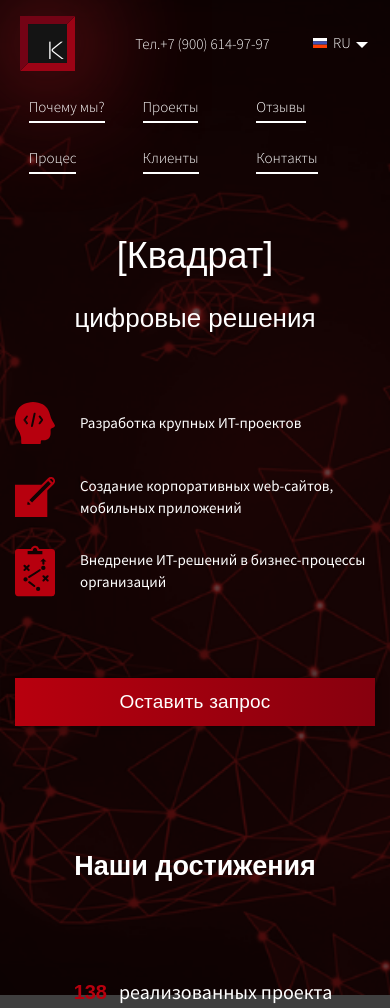
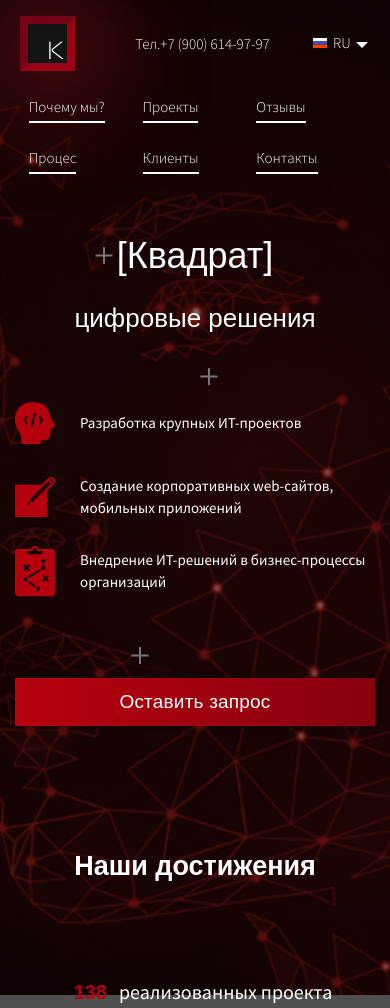
Before and after one commit to KhrystynaRypetska/KhrystynaRypetska.github.io, a PHP site: page / in a window 390 px wide. Shown: the top 1008 px of the page. Run offline with PHP 8.4, Linux system fonts and the light colour scheme; some libraries are stand-ins or nearby versions; some web fonts are replaced; grey boxes are pictures that could not be loaded.

Commit message:
add plus

```diff
--- a/matin/lending_1/app/assets/_src/scss/blocks/_banner.scss
+++ b/matin/lending_1/app/assets/_src/scss/blocks/_banner.scss
@@ -9,6 +9,40 @@
   right: 0;
   bottom: 0;
   margin-top: 9vh;
+  .plus {
+    width: 17px;
+    height: 17px;
+    position: absolute;
+    opacity: 0;
+    @media (max-width: 768px) {
+      opacity: 1;
+    }
+
+    span {
+      position: absolute;
+      background-color: #767676;
+      width: 2px;
+      height: 17px;
+
+    }
+    .plus-h {
+      transform: rotate(90deg);
+    }
+    &.icons-plus {
+      top: 32%;
+      right: 44%;
+    }
+    &.title-plus {
+      top: 9%;
+      left: 22%;
+    }
+    &.btn-plus {
+      top: 85%;
+      left: 32%;
+    }
+  }
+
+
   @media (max-width: 1024px) {
     margin-top: 0;
   }
--- a/matin/lending_1/app/assets/_src/scss/blocks/_projects.scss
+++ b/matin/lending_1/app/assets/_src/scss/blocks/_projects.scss
@@ -32,6 +32,12 @@
 
     z-index: 3;
 
+    &:active {
+      box-shadow: 0 0 0 1px rgb(156, 22, 31) inset;
+      span {
+        transform: scale(.8);
+      }
+    }
     &.owl-prev {
       left: 25px;
       @media (max-width: 768px) {
--- a/matin/lending_1/app/assets/_src/scss/components/_sections.scss
+++ b/matin/lending_1/app/assets/_src/scss/components/_sections.scss
@@ -12,7 +12,7 @@
     display: block;
     position: absolute;
 
-    background-color: rgba(0, 0, 0, 0.6);
+    background-color: rgba(0, 0, 0, 0.5);
     width: 100%;
     height: 100%;
 
@@ -33,6 +33,7 @@
     @media (max-width: 479px) {
       padding-bottom: 100px;
     }
+
 
     &__bg {
       position: absolute;
@@ -117,7 +118,6 @@
       position: absolute;
       width: 100%;
       height: calc(100% - 45vh);
-
       background-image: url("../img/background/about-us/about-us.png");
       background-repeat: no-repeat;
       background-size: 1920px;
@@ -125,7 +125,7 @@
       top: 40vh;
       z-index: -1;
 
-      box-shadow: 0px -200px 20px 0px #060606;
+      box-shadow: 0px -170px 170px 0px #060606;
 
       @media (max-width: 1024px) {
         top: 37vh;
@@ -184,9 +184,6 @@
       background-size: cover;
       box-shadow: inset 0 0 20px 20px #000000;
     }
-    &:before {
-      content: none;
-    }
   }
 
   &--process {
@@ -201,9 +198,6 @@
 
     box-shadow: inset 0 0 20px 20px #000000;
 
-    &:before {
-      content: none;
-    }
 
     @media (max-width: 1024px) {
       background-size: cover;
@@ -234,6 +228,13 @@
     background-size: cover;
     background-position: 50% top;
     width: 100%;
+    padding-bottom: 200px;
+    @media (max-width:1024px) {
+      padding-bottom: 150px;
+    }
+    @media (max-width:768px) {
+      padding-bottom: 130px;
+    }
   }
 
   @import "../globals/animations";
--- a/matin/lending_1/app/assets/_src/templates/blocks/_we-do.njk
+++ b/matin/lending_1/app/assets/_src/templates/blocks/_we-do.njk
@@ -15,13 +15,13 @@
                     </p>
                 </div>
                 <div class="counter__item">
-                    <p class="counter__number"><span class="js--count">4 </span>года</p>
+                    <p class="counter__number"><span class="js--count">4 </span> года</p>
                     <p class="counter__text">
                        <span class="desc-counter"> профессионального</span>  опыта в сфере ИТ
                     </p>
                 </div>
                 <div class="counter__item">
-                    <p class="counter__number"><span class="js--count">5 </span>млн. ₽</p>
+                    <p class="counter__number"><span class="js--count">5 </span> млн. ₽</p>
                     <p class="counter__text">
                         за год сэкономили
                         наши клиенты
--- a/matin/lending_1/app/assets/css/style.css
+++ b/matin/lending_1/app/assets/css/style.css
@@ -333,7 +333,7 @@ body.fixed { position: fixed; top: 0; left: 0; width: 100%; height: 100%; }
 
 .section { padding: 10px 0; z-index: 3; }
 
-.section:before { content: ''; display: block; position: absolute; background-color: rgba(0, 0, 0, 0.6); width: 100%; height: 100%; left: 0; top: 0; z-index: 0; }
+.section:before { content: ''; display: block; position: absolute; background-color: rgba(0, 0, 0, 0.5); width: 100%; height: 100%; left: 0; top: 0; z-index: 0; }
 
 .section--banner { position: relative; padding-top: 0; min-height: 100vh; padding-bottom: 120px; }
 
@@ -363,7 +363,7 @@ body.fixed { position: fixed; top: 0; left: 0; width: 100%; height: 100%; }
 
 @media (max-width: 1024px) { .section--about-us { padding-bottom: 0; } }
 
-.section--about-us__bg { position: absolute; width: 100%; height: -webkit-calc(100% - 45vh); height: calc(100% - 45vh); background-image: url("../img/background/about-us/about-us.png"); background-repeat: no-repeat; -webkit-background-size: 1920px 1920px; background-size: 1920px; background-position: top; top: 40vh; z-index: -1; -webkit-box-shadow: 0px -200px 20px 0px #060606; box-shadow: 0px -200px 20px 0px #060606; }
+.section--about-us__bg { position: absolute; width: 100%; height: -webkit-calc(100% - 45vh); height: calc(100% - 45vh); background-image: url("../img/background/about-us/about-us.png"); background-repeat: no-repeat; -webkit-background-size: 1920px 1920px; background-size: 1920px; background-position: top; top: 40vh; z-index: -1; -webkit-box-shadow: 0px -170px 170px 0px #060606; box-shadow: 0px -170px 170px 0px #060606; }
 
 @media (max-width: 1024px) { .section--about-us__bg { top: 37vh; height: 100%; } }
 
@@ -381,11 +381,7 @@ body.fixed { position: fixed; top: 0; left: 0; width: 100%; height: 100%; }
 
 @media (max-width: 479px) { .section--reviews { width: 100%; min-height: auto; background-image: url("../img/background/reviews/reviews-m.png"); -webkit-background-size: cover; background-size: cover; -webkit-box-shadow: inset 0 0 20px 20px #000000; box-shadow: inset 0 0 20px 20px #000000; } }
 
-.section--reviews:before { content: none; }
-
 .section--process { position: relative; margin-bottom: 50px; padding-bottom: 200px; background-image: url("../img/background/process/process.png"); background-repeat: no-repeat; -webkit-background-size: 1600px 1600px; background-size: 1600px; background-position: 50% 50%; -webkit-box-shadow: inset 0 0 20px 20px #000000; box-shadow: inset 0 0 20px 20px #000000; }
-
-.section--process:before { content: none; }
 
 @media (max-width: 1024px) { .section--process { -webkit-background-size: cover; background-size: cover; padding-bottom: 100px; } }
 
@@ -393,9 +389,13 @@ body.fixed { position: fixed; top: 0; left: 0; width: 100%; height: 100%; }
 
 .section--clients { position: relative; background-image: url("../img/background/clients/clients.png"); background-repeat: no-repeat; -webkit-background-size: cover; background-size: cover; background-position: 50% 50%; width: 100%; -webkit-box-shadow: inset 0 0 20px 20px #000000; box-shadow: inset 0 0 20px 20px #000000; }
 
-.section--contacts { position: relative; background-repeat: no-repeat; -webkit-background-size: cover; background-size: cover; background-position: 50% top; width: 100%; }
+.section--contacts { position: relative; background-repeat: no-repeat; -webkit-background-size: cover; background-size: cover; background-position: 50% top; width: 100%; padding-bottom: 200px; }
 
-.section.animate { /*banner lines*/ /*banner lines end*/ }
+@media (max-width: 1024px) { .section--contacts { padding-bottom: 150px; } }
+
+@media (max-width: 768px) { .section--contacts { padding-bottom: 130px; } }
+
+.section.animate { /*banner lines*/ /*banner plus*/ /*banner lines end*/ }
 
 .section.animate .main__title { opacity: 1; }
 
@@ -408,6 +408,12 @@ body.fixed { position: fixed; top: 0; left: 0; width: 100%; height: 100%; }
 .section.animate .lines-4 { -webkit-animation: Line4 .25s linear forwards; animation: Line4 .25s linear forwards; -webkit-animation-delay: 1s; animation-delay: 1s; }
 
 .section.animate .lines-5 { -webkit-animation: Line5 .25s linear forwards; animation: Line5 .25s linear forwards; -webkit-animation-delay: 1.25s; animation-delay: 1.25s; }
+
+.section.animate .plus.icons-plus { opacity: 1; -webkit-transition: opacity .25s ease-in-out; -o-transition: opacity .25s ease-in-out; transition: opacity .25s ease-in-out; -webkit-transition-delay: 1.5s; -o-transition-delay: 1.5s; transition-delay: 1.5s; }
+
+.section.animate .plus.title-plus { opacity: 1; -webkit-transition: opacity .25s ease-in-out; -o-transition: opacity .25s ease-in-out; transition: opacity .25s ease-in-out; -webkit-transition-delay: 2s; -o-transition-delay: 2s; transition-delay: 2s; }
+
+.section.animate .plus.btn-plus { opacity: 1; -webkit-transition: opacity .25s ease-in-out; -o-transition: opacity .25s ease-in-out; transition: opacity .25s ease-in-out; -webkit-transition-delay: 3s; -o-transition-delay: 3s; transition-delay: 3s; }
 
 .section.animate .icons-block .icons-block__item.icb-1 { opacity: 1; -webkit-transition: opacity .16s ease-in-out; -o-transition: opacity .16s ease-in-out; transition: opacity .16s ease-in-out; -webkit-transition-delay: .5s; -o-transition-delay: .5s; transition-delay: .5s; }
 
@@ -596,6 +602,20 @@ footer { position: relative; width: 100%; padding: 80px 0 50px; background-image
 
 /*----- import blocks -------------------------------------------*/
 .banner { display: -webkit-box; display: -webkit-flex; display: -ms-flexbox; display: flex; -webkit-box-pack: center; -webkit-justify-content: center; -ms-flex-pack: center; justify-content: center; -webkit-box-align: center; -webkit-align-items: center; -ms-flex-align: center; align-items: center; text-align: center; -webkit-box-orient: vertical; -webkit-box-direction: normal; -webkit-flex-direction: column; -ms-flex-direction: column; flex-direction: column; position: relative; right: 0; bottom: 0; margin-top: 9vh; }
+
+.banner .plus { width: 17px; height: 17px; position: absolute; opacity: 0; }
+
+@media (max-width: 768px) { .banner .plus { opacity: 1; } }
+
+.banner .plus span { position: absolute; background-color: #767676; width: 2px; height: 17px; }
+
+.banner .plus .plus-h { -webkit-transform: rotate(90deg); -ms-transform: rotate(90deg); transform: rotate(90deg); }
+
+.banner .plus.icons-plus { top: 32%; right: 44%; }
+
+.banner .plus.title-plus { top: 9%; left: 22%; }
+
+.banner .plus.btn-plus { top: 85%; left: 32%; }
 
 @media (max-width: 1024px) { .banner { margin-top: 0; } }
 
@@ -830,6 +850,10 @@ footer { position: relative; width: 100%; padding: 80px 0 50px; background-image
 .carousel__wrapper { position: relative; -webkit-box-shadow: 0px 0px 20px 1px #b6000e; box-shadow: 0px 0px 20px 1px #b6000e; }
 
 .carousel__nav { display: -webkit-box; display: -webkit-flex; display: -ms-flexbox; display: flex; -webkit-box-pack: center; -webkit-justify-content: center; -ms-flex-pack: center; justify-content: center; -webkit-box-align: center; -webkit-align-items: center; -ms-flex-align: center; align-items: center; width: 35px; height: 35px; background: none; position: absolute; top: 50%; -webkit-transform: translateY(-50%); -ms-transform: translateY(-50%); transform: translateY(-50%); border: 1px solid #9c0315; z-index: 3; }
+
+.carousel__nav:active { -webkit-box-shadow: 0 0 0 1px #9c161f inset; box-shadow: 0 0 0 1px #9c161f inset; }
+
+.carousel__nav:active span { -webkit-transform: scale(0.8); -ms-transform: scale(0.8); transform: scale(0.8); }
 
 .carousel__nav.owl-prev { left: 25px; }
 
--- a/matin/lending_1/app/index.html
+++ b/matin/lending_1/app/index.html
@@ -124,6 +124,18 @@
                     </header>
                     <div class="container">
                         <div class="banner">
+                            <div class="plus title-plus">
+                                <span class="plus-w"></span>
+                                <span class="plus-h"></span>
+                            </div>
+                            <div class="plus icons-plus">
+                                <span class="plus-w"></span>
+                                <span class="plus-h"></span>
+                            </div>
+                            <div class="plus btn-plus">
+                                <span class="plus-w"></span>
+                                <span class="plus-h"></span>
+                            </div>
                             <div class="main__title__wrapper">
                                 <div class="lines-1" style="background-image: url('./assets/img/svg/line1.svg')"></div>
                                 <h1 class="main__title">
@@ -215,12 +227,12 @@
                                     <p class="counter__text"> реализованных проекта </p>
                                 </div>
                                 <div class="counter__item">
-                                    <p class="counter__number"><span class="js--count">4 </span>года</p>
+                                    <p class="counter__number"><span class="js--count">4 </span> года</p>
                                     <p class="counter__text">
                                         <span class="desc-counter"> профессионального</span> опыта в сфере ИТ </p>
                                 </div>
                                 <div class="counter__item">
-                                    <p class="counter__number"><span class="js--count">5 </span>млн. ₽</p>
+                                    <p class="counter__number"><span class="js--count">5 </span> млн. ₽</p>
                                     <p class="counter__text"> за год сэкономили наши клиенты </p>
                                 </div>
                                 <div class="counter__item">
```
Also changed, not shown: matin/lending_1/app/assets/_src/scss/globals/animations.scss (+26 -0 lines), matin/lending_1/app/assets/_src/templates/blocks/_banner.njk (+12 -0 lines), matin/lending_1/app/assets/img/background/about-us/about-us-2.png (added).
